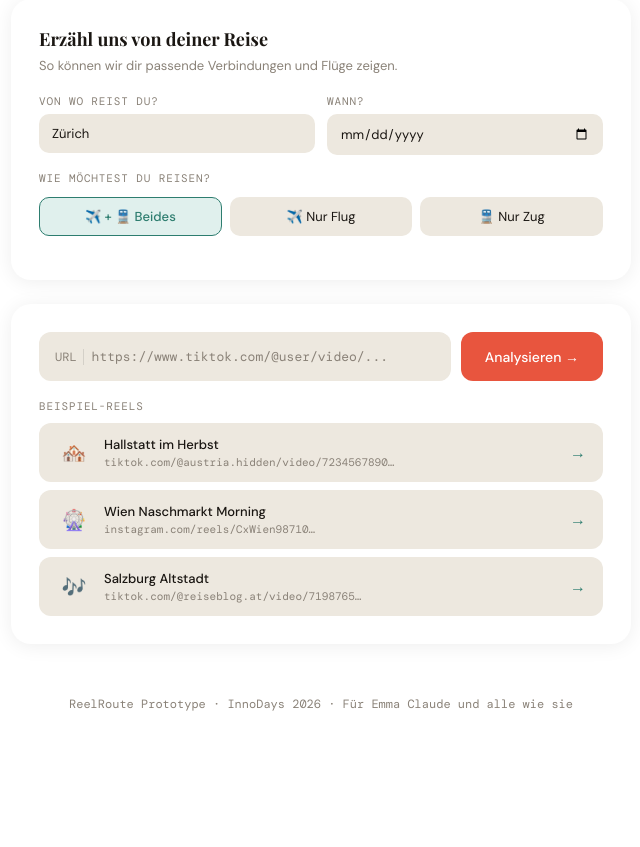
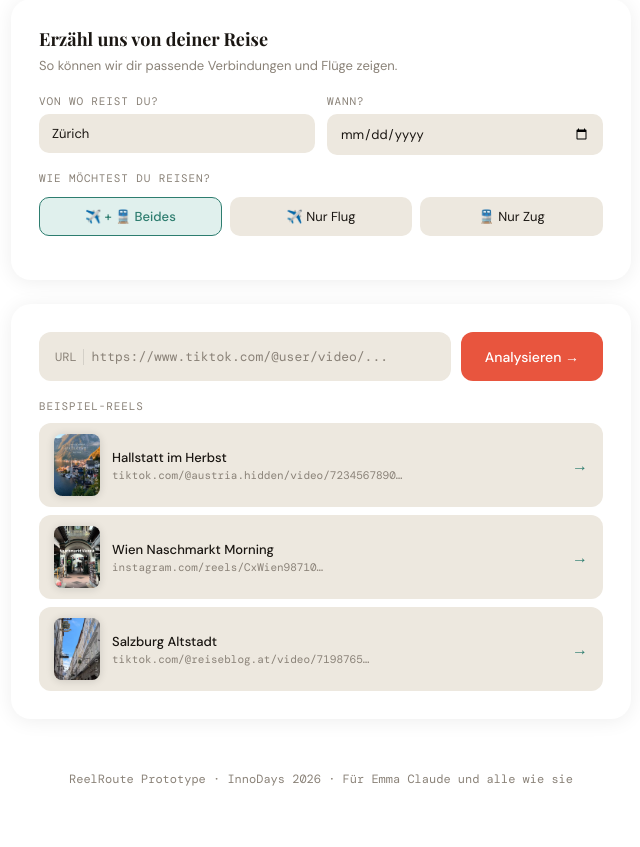
Before and after one commit to lw9015/reelroute, a Flask app: page / in a window 1280 px wide. Shown: the part 497-1344 px from the top of the page, without its empty margins (319-959 px from the left). Before the commit the page ends 1208 px from the top, so only its background shows below. Run offline with Flask 3, Linux system fonts and the light colour scheme; some web fonts are replaced.

Commit message:
Add reel example screenshots

```diff
--- a/templates/index.html
+++ b/templates/index.html
@@ -55,9 +55,9 @@ button#analyzeBtn:disabled { opacity: 0.45; cursor: not-allowed; }
 
 .samples-label { font-size: 11px; color: var(--muted); font-family: 'DM Mono', monospace; text-transform: uppercase; letter-spacing: 0.08em; margin-bottom: 10px; }
 .samples { display: flex; flex-direction: column; gap: 8px; }
-.sample { display: flex; align-items: center; gap: 12px; background: var(--sand); border-radius: 12px; padding: 12px 16px; cursor: pointer; border: 1px solid transparent; transition: border-color 0.2s, background 0.2s; }
+.sample { display: flex; align-items: center; gap: 12px; background: var(--sand); border-radius: 12px; padding: 10px 14px; cursor: pointer; border: 1px solid transparent; transition: border-color 0.2s, background 0.2s; }
 .sample:hover { border-color: var(--teal); background: var(--teal-light); }
-.sample-icon { font-size: 20px; width: 36px; text-align: center; }
+.sample-thumb { width: 46px; height: 62px; border-radius: 8px; object-fit: cover; flex-shrink: 0; box-shadow: 0 1px 8px rgba(0,0,0,0.14); }
 .sample-info { flex: 1; }
 .sample-name { font-size: 13px; font-weight: 500; }
 .sample-url  { font-size: 11px; color: var(--muted); font-family: 'DM Mono', monospace; margin-top: 2px; }
@@ -210,7 +210,7 @@ footer { text-align: center; padding: 32px 24px; font-size: 12px; color: var(--m
   <div class="samples-label">Beispiel-Reels</div>
   <div class="samples">
     <div class="sample" onclick="loadSample('hallstatt')">
-      <div class="sample-icon">🏘️</div>
+      <img class="sample-thumb" src="{{ url_for('static', filename='examples/hallstatt-austria.jpeg') }}" alt="Hallstatt Austria Beispiel-Reel">
       <div class="sample-info">
         <div class="sample-name">Hallstatt im Herbst</div>
         <div class="sample-url">tiktok.com/@austria.hidden/video/7234567890…</div>
@@ -218,7 +218,7 @@ footer { text-align: center; padding: 32px 24px; font-size: 12px; color: var(--m
       <span class="sample-arr">→</span>
     </div>
     <div class="sample" onclick="loadSample('wien')">
-      <div class="sample-icon">🎡</div>
+      <img class="sample-thumb" src="{{ url_for('static', filename='examples/naschmarkt-vienna.jpeg') }}" alt="Naschmarkt Vienna Beispiel-Reel">
       <div class="sample-info">
         <div class="sample-name">Wien Naschmarkt Morning</div>
         <div class="sample-url">instagram.com/reels/CxWien98710…</div>
@@ -226,7 +226,7 @@ footer { text-align: center; padding: 32px 24px; font-size: 12px; color: var(--m
       <span class="sample-arr">→</span>
     </div>
     <div class="sample" onclick="loadSample('salzburg')">
-      <div class="sample-icon">🎶</div>
+      <img class="sample-thumb" src="{{ url_for('static', filename='examples/salzburg-altstadt.jpeg') }}" alt="Salzburg Altstadt Beispiel-Reel">
       <div class="sample-info">
         <div class="sample-name">Salzburg Altstadt</div>
         <div class="sample-url">tiktok.com/@reiseblog.at/video/7198765…</div>
```
Also changed, not shown: static/examples/hallstatt-austria.jpeg (added), static/examples/naschmarkt-vienna.jpeg (added), static/examples/salzburg-altstadt.jpeg (added).
